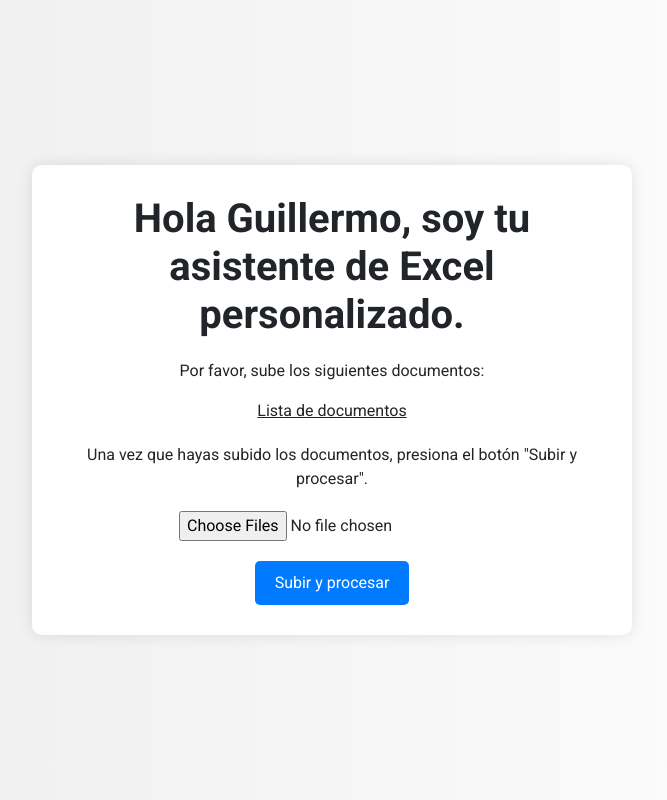
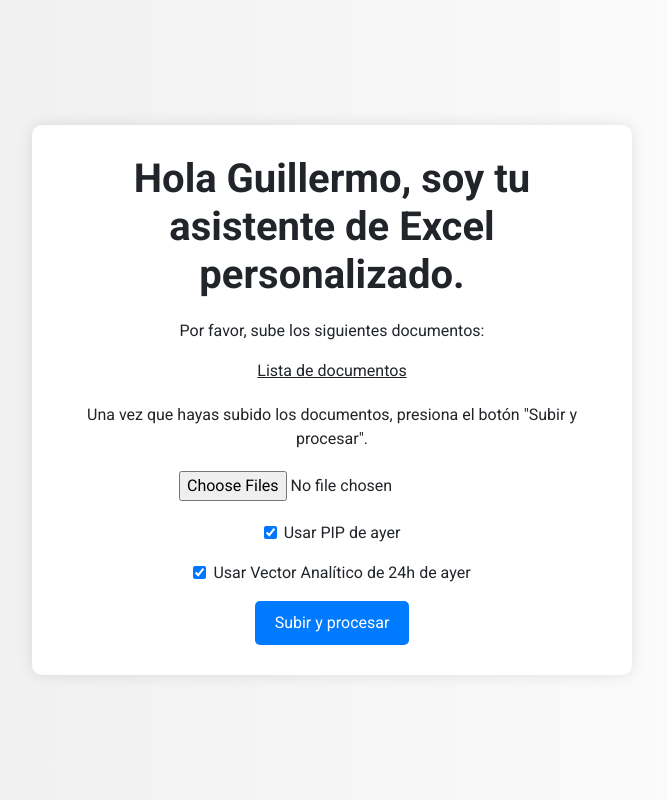
Before and after one commit to LuisSantiagoLopez/guillermo_finanzas_v1, a Django app: page /upload/ in a window 1280 px wide. Shown: the whole page, without its empty margins (308-975 px from the left). Run offline with Django 5.2, Linux system fonts and the light colour scheme; some libraries are stand-ins or nearby versions.

Commit message:
cambios checkboxes

```diff
--- a/funcionalidad/templates/upload_documents.html
+++ b/funcionalidad/templates/upload_documents.html
@@ -93,10 +93,26 @@
             </div>
         </div>
         <p>Una vez que hayas subido los documentos, presiona el botón "Subir y procesar".</p>
+
         <form method="POST" enctype="multipart/form-data">
             {% csrf_token %}
             <input type="file" name="documents" multiple required>
+
+            <!-- Checkbox for using PIP from yesterday -->
+            <div class="form-check my-3">
+                <input type="checkbox" name="use_pip_yesterday" class="form-check-input" id="pip-checkbox" checked>
+                <label class="form-check-label" for="pip-checkbox">Usar PIP de ayer</label>
+            </div>
+
+            <!-- Checkbox for using VectorAnalitico24h from yesterday -->
+            <div class="form-check mb-3">
+                <input type="checkbox" name="use_vector_yesterday" class="form-check-input" id="vector-checkbox" checked>
+                <label class="form-check-label" for="vector-checkbox">Usar Vector Analítico de 24h de ayer</label>
+            </div>
+
             <button type="submit">Subir y procesar</button>
+        </form>
+
         </form>
     </div>
 </body>
--- a/funcionalidad/views.py
+++ b/funcionalidad/views.py
@@ -5,6 +5,7 @@
 from django.shortcuts import render
 from django.http import HttpResponse, JsonResponse
 from django.core.files.storage import FileSystemStorage
+import shutil
 import glob
 
 def delete_files_in_directory(directory):
@@ -15,7 +16,25 @@
 def upload_and_process_documents(request):
     try:
         if request.method == 'POST':
-            delete_files_in_directory(settings.DATA_A_EXTRAER_DIR)
+            use_pip_checkbox = request.POST.get('use_pip_yesterday', '') == 'on'
+            use_vector_checkbox = request.POST.get('use_vector_yesterday', '') == 'on'
+
+            pip_file = os.path.join(settings.DATA_A_EXTRAER_DIR, 'PIP.xls')
+            pip_renamed_file = os.path.join(settings.DATA_A_EXTRAER_DIR, 'PipViejo.xls')
+            vector_file = os.path.join(settings.DATA_A_EXTRAER_DIR, 'VectorAnalitico24h.xls')
+            vector_renamed_file = os.path.join(settings.DATA_A_EXTRAER_DIR, 'VectorViejo.xls')
+
+            if use_pip_checkbox and os.path.exists(pip_file):
+                shutil.move(pip_file, pip_renamed_file)
+
+            if use_vector_checkbox and os.path.exists(vector_file):
+                shutil.move(vector_file, vector_renamed_file)
+
+            files = glob.glob(os.path.join(settings.DATA_A_EXTRAER_DIR, '*'))
+            for file in files:
+                if file not in [pip_renamed_file, vector_renamed_file]:
+                    os.remove(file)
+
             delete_files_in_directory(settings.OUTPUT_DIR)
             delete_files_in_directory(settings.EXCELES_DIR)
 
```
